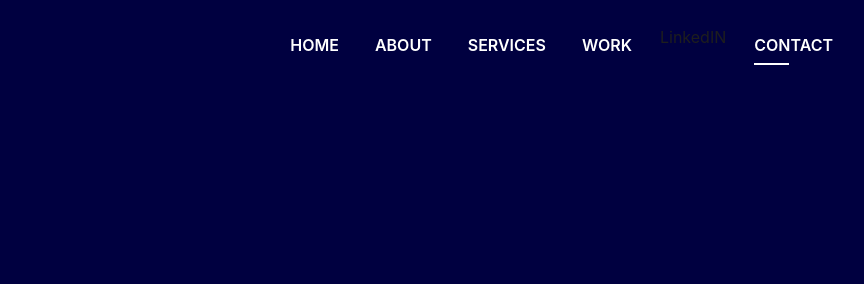
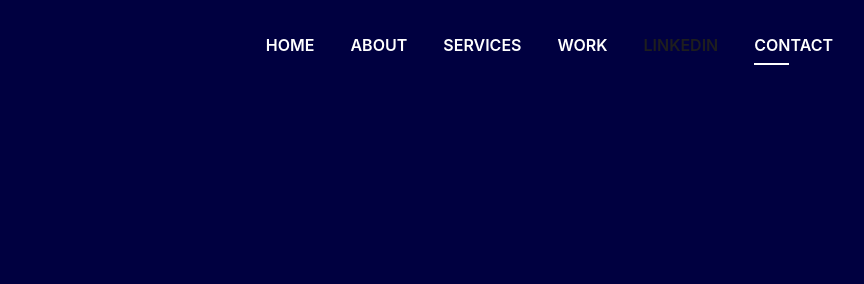
Before and after one commit to JWebDeveloper/JWebDeveloper, a plain HTML site: page index.html in a window 1280 px wide. Shown: the top 284 px of the page, without its empty margins (344-1208 px from the left). Drawn offline with Linux system fonts and the light colour scheme; files whose address does not match are found by name.

Commit message:
Update index.html

```diff
--- a/index.html
+++ b/index.html
@@ -53,7 +53,7 @@
                     </li>
                     <li class="nav-item">
 <!--                         <a class="nav-link js-scroll" href="#blog">Blog</a> -->
-                      <div class="badge-base LI-profile-badge" data-locale="en_US" data-size="large" data-theme="dark" data-type="HORIZONTAL" data-vanity="jatinderkumarjk" data-version="v1"><a class="badge-base__link LI-simple-link" href="https://in.linkedin.com/in/jatinderkumarjk?trk=profile-badge">LinkedIN</a></div>
+                      <div class="nav-link LI-profile-badge" data-locale="en_US" data-size="large" data-theme="dark" data-type="HORIZONTAL" data-vanity="jatinderkumarjk" data-version="v1"><a class="badge-base__link LI-simple-link" href="https://in.linkedin.com/in/jatinderkumarjk?trk=profile-badge">LinkedIN</a></div>
 
                     </li>
                     <li class="nav-item">
```
